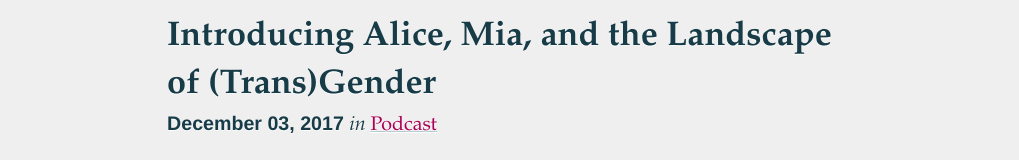
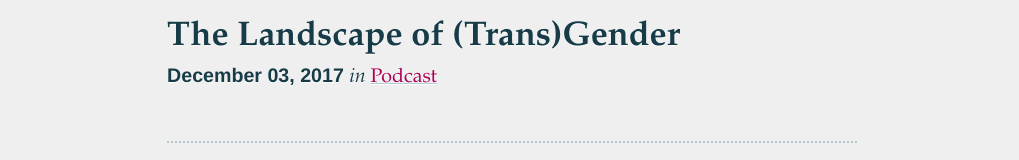
Before and after one commit to mirisuzanne/aliceandmia, a website: page docs/2017/12/03/introducing/index.html in a window 1280 px wide. Shown: the part 515-675 px from the top of the page, without its empty margins (128-1147 px from the left). Drawn offline with Linux system fonts and the light colour scheme.

Commit message:
Try a shorter title

```diff
--- a/docs/2017/12/03/introducing/index.html
+++ b/docs/2017/12/03/introducing/index.html
@@ -13,7 +13,7 @@
   <meta http-equiv="X-UA-Compatible" content="IE=edge;chrome=1" />
 
   <!-- Info -->
-  <title>Introducing Alice, Mia, and the Landscape of (Trans)Gender | Alice &amp; Mia</title>
+  <title>The Landscape of (Trans)Gender | Alice &amp; Mia</title>
   <meta name="description" content="Episode 1 introduces the podcast and your hosts as they ask each other about their lives and walk us through some of their feelings and experiences." />
   <link href="/feed.atom" rel="alternate" title="Feed" type="application/atom+xml">
   <meta name="robots" content="index, follow" />
@@ -21,7 +21,7 @@
   <!-- Open Graph -->
 
 
-  <meta property="og:title" content="Introducing Alice, Mia, and the Landscape of (Trans)Gender" />
+  <meta property="og:title" content="The Landscape of (Trans)Gender" />
   <meta property="og:site_name" content="Alice &amp; Mia" />
   <meta property="og:type" content="article" />
   <meta property="og:image" content="http://www.aliceandmia.com/static/images/hero.jpg" />
@@ -156,7 +156,7 @@
     <header class="rst-head">
 
         <h1 data-heading="rst">
-          Introducing Alice, Mia, and the Landscape of&nbsp;(Trans)Gender
+          The Landscape of&nbsp;(Trans)Gender
         </h1>
 
 
```
Also changed, not shown: docs/2017/12/index.html (+1 -1 lines), docs/index.html (+1 -1 lines), docs/tags/Podcast/index.html (+1 -1 lines), 3 other files.
